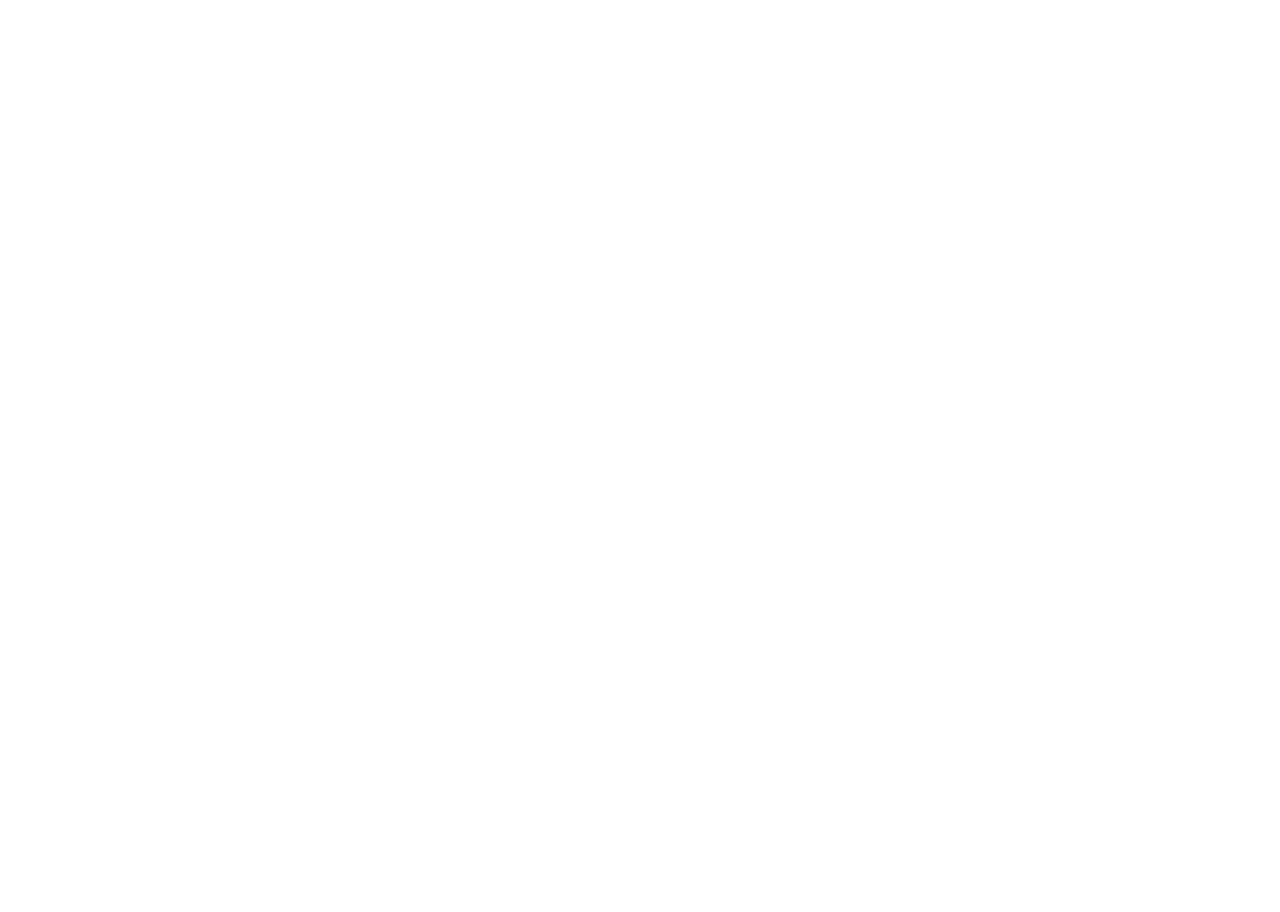
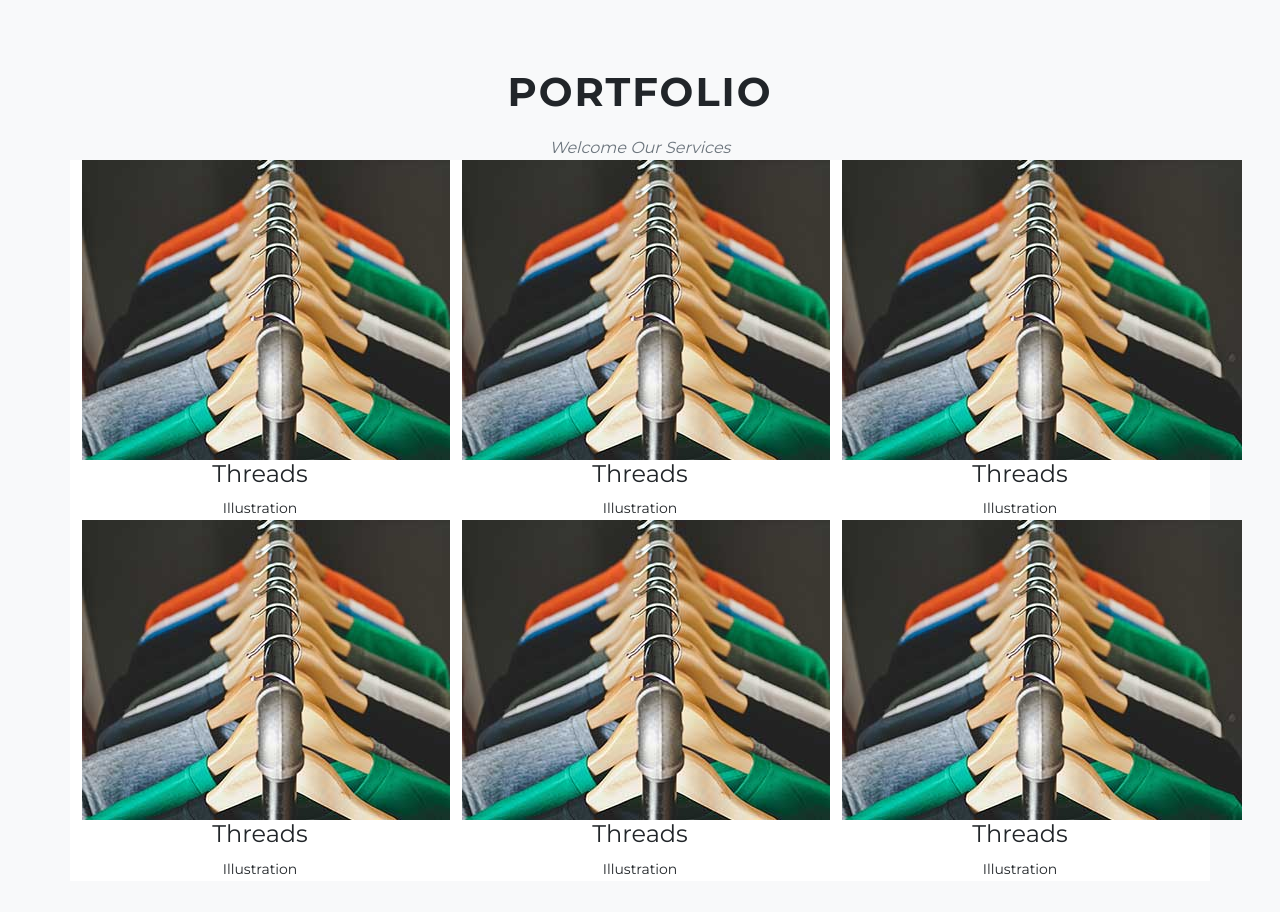
Before and after one commit to offism/envato_vue, a Vue app: page / in a window 1280 px wide. Shown: the part 1640-2552 px from the top of the page. Before the commit the page ends 1618 px from the top, so only its background shows below. Built offline with nearby package versions, Linux system fonts and the light colour scheme; a web font is replaced by a local one.

Commit message:
2day 3st

```diff
--- a/src/App.vue
+++ b/src/App.vue
@@ -1,18 +1,21 @@
 <template>
   <Header/>
   <Services/>
+  <Portfolio/>
 </template>
 
 <script>
 
 import Header from './components/Header/Header.vue'
 import Services from './components/Body/Services.vue'
+import Portfolio from './components/Body/Portfolio.vue'
 
 export default {
   name: "App",
   components:{
    Header,
-   Services
+   Services,
+   Portfolio
  }
 }
 
--- /dev/null
+++ b/src/components/Body/Portfolio.vue
@@ -0,0 +1,101 @@
+<template>
+ <section class="main__portfolio bg-light">
+   <div class="container">
+        <div class="paragraph">
+            <h2 class="p__title text-uppercase"><b>portfolio</b></h2>
+            <i class="p__text text-capitalize">welcome our services</i>
+        </div>
+
+        <div class="row d-flex">
+            <div class="services__item col-md-4">
+                <span class="services_img__part">
+                   <img src="./../../../public/img/portfolio/01-thumbnail.jpg" alt="">
+                </span>
+                <span class="services_text__part">
+                   <h4 class="s_item__name">Threads</h4>
+                   <small class="s_item__text">Illustration</small>
+                </span>
+            </div>
+            <div class="services__item col-md-4">
+                <span class="services_img__part">
+                   <img src="./../../../public/img/portfolio/01-thumbnail.jpg" alt="">
+                </span>
+                <span class="services_text__part">
+                   <h4 class="s_item__name">Threads</h4>
+                   <small class="s_item__text">Illustration</small>
+                </span>
+            </div>
+            <div class="services__item col-md-4">
+                <span class="services_img__part">
+                   <img src="./../../../public/img/portfolio/01-thumbnail.jpg" alt="">
+                </span>
+                <span class="services_text__part">
+                   <h4 class="s_item__name">Threads</h4>
+                   <small class="s_item__text">Illustration</small>
+                </span>
+            </div>
+            <div class="services__item col-md-4">
+                <span class="services_img__part">
+                   <img src="./../../../public/img/portfolio/01-thumbnail.jpg" alt="">
+                </span>
+                <span class="services_text__part">
+                   <h4 class="s_item__name">Threads</h4>
+                   <small class="s_item__text">Illustration</small>
+                </span>
+            </div>
+            <div class="services__item col-md-4">
+                <span class="services_img__part">
+                   <img src="./../../../public/img/portfolio/01-thumbnail.jpg" alt="">
+                </span>
+                <span class="services_text__part">
+                   <h4 class="s_item__name">Threads</h4>
+                   <small class="s_item__text">Illustration</small>
+                </span>
+            </div>
+            <div class="services__item col-md-4">
+                <span class="services_img__part">
+                   <img src="./../../../public/img/portfolio/01-thumbnail.jpg" alt="">
+                </span>
+                <span class="services_text__part">
+                   <h4 class="s_item__name">Threads</h4>
+                   <small class="s_item__text">Illustration</small>
+                </span>
+            </div>
+        </div>
+    </div>
+ </section>
+</template>
+
+<script>
+export default {
+  name: "Portfolio",
+};
+</script>
+
+<style>
+.main__portfolio{
+    font-family: "Montserrat", -apple-system, BlinkMacSystemFont, "Segoe UI", Roboto, "Helvetica Neue", Arial, sans-serif, "Apple Color Emoji", "Segoe UI Emoji", "Segoe UI Symbol", "Noto Color Emoji";
+    min-height: 100vh;
+    padding: 90px 30px;
+    display: flex;
+    text-align: center;
+}
+.p__title{
+    font-size: 2.5rem;
+    letter-spacing: 2px;
+    margin-bottom: 20px;
+}
+.p__text{
+    color:#6c757d;
+}
+.fa-circle{
+    color:#fed136;
+}
+.services__item{
+    background-color: #fff;
+    margin: 0px;
+}
+.services_img__part img{
+    vertical-align: middle;
+}
+</style>
--- a/src/components/Body/Services.vue
+++ b/src/components/Body/Services.vue
@@ -5,7 +5,7 @@
             <h2 class="p__title text-uppercase"><b>services</b></h2>
             <i class="p__text text-capitalize">ghettoba foundation</i>
         </div>
-        <div class="raw d-flex py-5">
+        <div class="row d-flex py-5">
             <div class="services__type col-md-4">
                 <span class="fa-stack fa-4x">
                     <i class="fas fa-circle fa-stack-2x"></i>
@@ -60,4 +60,5 @@
 .fa-circle{
     color:#fed136;
 }
+
 </style>
```
